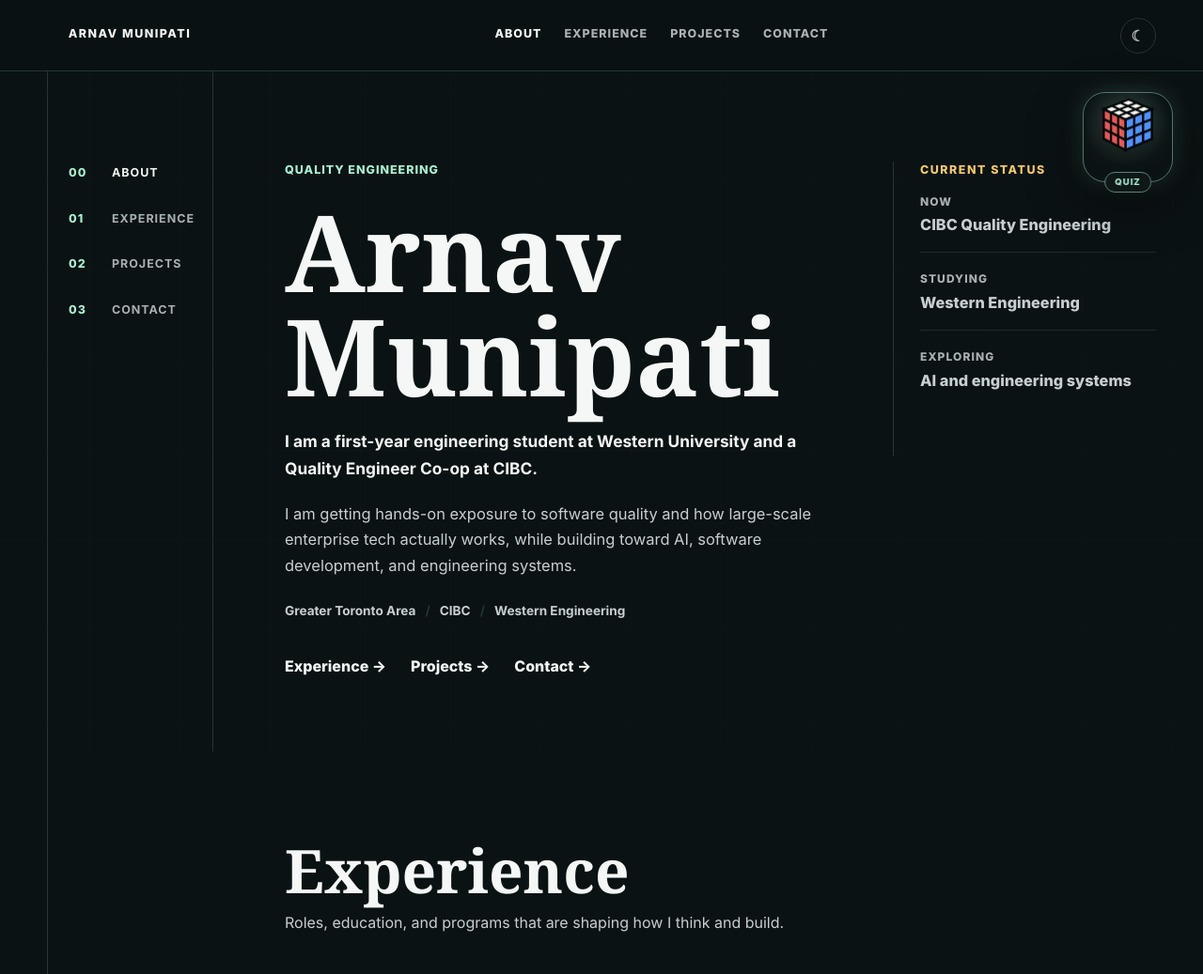
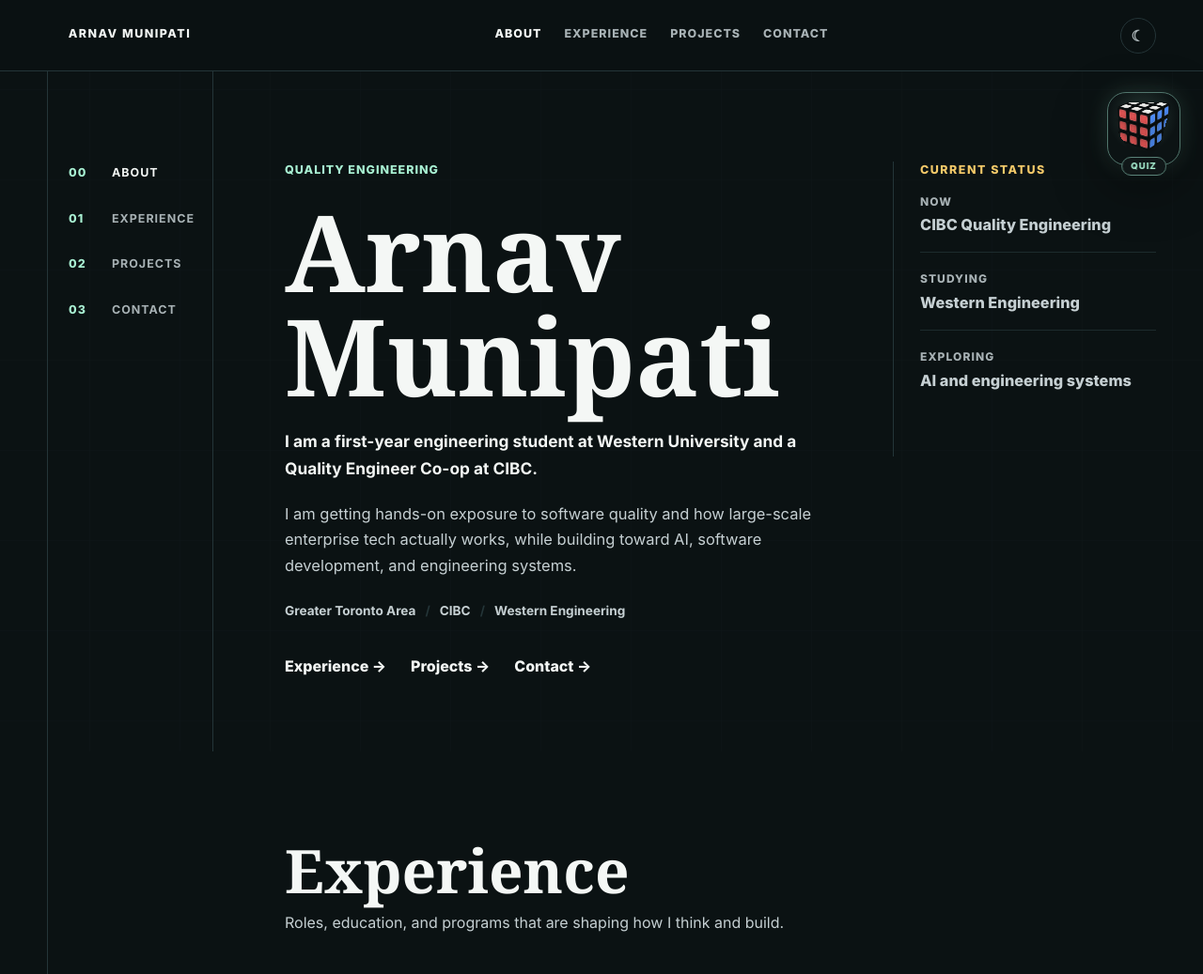
Before and after one commit to arnavm24/arnavmunipati.fyi, a plain HTML site: page index.html in a window 1280 px wide. Shown: the top 1037 px of the page at 94% size. Drawn offline with Linux system fonts and the light colour scheme; files whose address does not match are found by name.

Commit message:
Restore compact Rubik's cube trigger

```diff
--- a/script.js
+++ b/script.js
@@ -416,7 +416,6 @@ if (rubiksWidget) {
     const state = {
       element,
       cubies: [],
-      triggerSvg: null,
       solvedOrientation: null,
     };
 
@@ -450,15 +449,6 @@ if (rubiksWidget) {
           element.append(cubie);
         }
       }
-    }
-
-    if (element.closest(".cube-trigger")) {
-      state.triggerSvg = document.createElementNS("http://www.w3.org/2000/svg", "svg");
-      state.triggerSvg.classList.add("rubiks-trigger-svg");
-      state.triggerSvg.setAttribute("viewBox", "0 0 96 88");
-      state.triggerSvg.setAttribute("aria-hidden", "true");
-      state.triggerSvg.setAttribute("focusable", "false");
-      element.append(state.triggerSvg);
     }
 
     return state;
@@ -501,106 +491,6 @@ if (rubiksWidget) {
       renderCubiePosition(cube, cubie, spacing);
       renderCubieStickers(cubie);
     });
-
-    renderTriggerCube(cube);
-  }
-
-  function findCubie(cube, position) {
-    return cube.cubies.find(
-      (cubie) =>
-        cubie.position.x === position.x &&
-        cubie.position.y === position.y &&
-        cubie.position.z === position.z,
-    );
-  }
-
-  function getFaceColor(cube, side, position) {
-    return findCubie(cube, position)?.stickers[side] || "#0b1011";
-  }
-
-  function mixPoint(a, b, amount) {
-    return {
-      x: a.x + (b.x - a.x) * amount,
-      y: a.y + (b.y - a.y) * amount,
-    };
-  }
-
-  function quadPoint(quad, u, v) {
-    const top = mixPoint(quad[0], quad[1], u);
-    const bottom = mixPoint(quad[3], quad[2], u);
-    return mixPoint(top, bottom, v);
-  }
-
-  function drawPolygon(svg, points, fill, className = "rubiks-trigger-tile") {
-    const polygon = document.createElementNS("http://www.w3.org/2000/svg", "polygon");
-    polygon.setAttribute("points", points.map((point) => `${point.x.toFixed(2)},${point.y.toFixed(2)}`).join(" "));
-    polygon.setAttribute("fill", fill);
-    polygon.classList.add(className);
-    svg.append(polygon);
-  }
-
-  function drawTriggerFace(svg, cube, face) {
-    drawPolygon(svg, face.quad, "#050a0b", "rubiks-trigger-face");
-
-    const gap = 0.018;
-    for (let row = 0; row < 3; row += 1) {
-      for (let column = 0; column < 3; column += 1) {
-        const u0 = column / 3 + gap;
-        const u1 = (column + 1) / 3 - gap;
-        const v0 = row / 3 + gap;
-        const v1 = (row + 1) / 3 - gap;
-        const points = [
-          quadPoint(face.quad, u0, v0),
-          quadPoint(face.quad, u1, v0),
-          quadPoint(face.quad, u1, v1),
-          quadPoint(face.quad, u0, v1),
-        ];
-        const color = face.colorAt(cube, row, column);
-        drawPolygon(svg, points, color);
-      }
-    }
-  }
-
-  function renderTriggerCube(cube) {
-    if (!cube.triggerSvg) return;
-
-    const svg = cube.triggerSvg;
-    svg.replaceChildren();
-
-    const faces = [
-      {
-        quad: [
-          { x: 18, y: 22 },
-          { x: 49, y: 10 },
-          { x: 78, y: 22 },
-          { x: 45, y: 35 },
-        ],
-        colorAt: (currentCube, row, column) =>
-          getFaceColor(currentCube, "top", { x: column - 1, y: 1, z: 1 - row }),
-      },
-      {
-        quad: [
-          { x: 45, y: 35 },
-          { x: 78, y: 22 },
-          { x: 78, y: 59 },
-          { x: 45, y: 73 },
-        ],
-        colorAt: (currentCube, row, column) =>
-          getFaceColor(currentCube, "right", { x: 1, y: 1 - row, z: 1 - column }),
-      },
-      {
-        quad: [
-          { x: 18, y: 22 },
-          { x: 45, y: 35 },
-          { x: 45, y: 73 },
-          { x: 18, y: 59 },
-        ],
-        colorAt: (currentCube, row, column) =>
-          getFaceColor(currentCube, "front", { x: column - 1, y: 1 - row, z: 1 }),
-      },
-    ];
-
-    faces.forEach((face) => drawTriggerFace(svg, cube, face));
   }
 
   function queueCubeRender() {
--- a/styles.css
+++ b/styles.css
@@ -658,11 +658,11 @@ h3 {
 .cube-trigger {
   position: relative;
   display: grid;
-  width: 96px;
-  height: 96px;
+  width: 78px;
+  height: 78px;
   place-items: center;
   border: 1px solid color-mix(in srgb, var(--accent) 34%, var(--line));
-  border-radius: 24px;
+  border-radius: 20px;
   background:
     radial-gradient(circle at 48% 34%, color-mix(in srgb, var(--accent) 18%, transparent), transparent 58%),
     color-mix(in srgb, var(--bg) 90%, var(--panel));
@@ -680,18 +680,11 @@ h3 {
     transform 180ms ease;
 }
 
-button.cube-trigger {
-  position: fixed !important;
-  top: calc(var(--header) + 22px) !important;
-  right: auto !important;
-  left: calc(100vw - 128px) !important;
-}
-
 .cube-trigger::after {
   position: absolute;
   left: 50%;
   bottom: -12px;
-  padding: 5px 10px;
+  padding: 4px 9px;
   border: 1px solid color-mix(in srgb, var(--accent) 42%, var(--line));
   border-radius: 999px;
   background: color-mix(in srgb, var(--panel) 90%, var(--bg));
@@ -733,42 +726,14 @@ button.cube-trigger {
 }
 
 .cube-trigger .rubiks-mini {
-  --cube-size: 82px;
-  --cubie-size: 15px;
-  --cubie-half: 7.5px;
-  --cubie-spacing: 15.75px;
-  transform: translate3d(0, -11px, 0);
-}
-
-.cube-trigger .rubiks-cubie {
-  display: none;
-}
-
-.rubiks-trigger-svg {
-  position: absolute;
-  top: 50%;
-  left: 50%;
-  display: block;
-  width: var(--cube-size);
-  height: calc(var(--cube-size) * 0.92);
-  overflow: visible;
-  filter:
-    drop-shadow(0 10px 12px rgba(0, 0, 0, 0.3))
-    drop-shadow(0 0 14px color-mix(in srgb, var(--accent) 12%, transparent));
-  shape-rendering: geometricPrecision;
-  transform: translate(-50%, -50%);
-}
-
-.rubiks-trigger-face {
-  stroke: #050a0b;
-  stroke-linejoin: miter;
-  stroke-width: 3;
-}
-
-.rubiks-trigger-tile {
-  stroke: #050a0b;
-  stroke-linejoin: miter;
-  stroke-width: 1.8;
+  --cube-size: 60px;
+  --cubie-size: 12.5px;
+  --cubie-half: 6.25px;
+  --cubie-spacing: 13.1px;
+  --trigger-cube-y: -6px;
+  --trigger-cube-float-y: -10px;
+  animation: trigger-cube-float 3.4s ease-in-out infinite;
+  transform: translate3d(0, var(--trigger-cube-y), 0) rotateX(-24deg) rotateY(-35deg);
 }
 
 .rubiks-mini-large {
@@ -1164,6 +1129,17 @@ button.cube-trigger {
   }
 }
 
+@keyframes trigger-cube-float {
+  0%,
+  100% {
+    transform: translate3d(0, var(--trigger-cube-y), 0) rotateX(-24deg) rotateY(-35deg);
+  }
+
+  50% {
+    transform: translate3d(0, var(--trigger-cube-float-y), 0) rotateX(-24deg) rotateY(-35deg);
+  }
+}
+
 @keyframes cubie-layer-turn {
   0% {
     transform: rotateX(0deg) translate3d(var(--tx), var(--ty), var(--tz));
@@ -1392,26 +1368,26 @@ button.cube-trigger {
 
   .rubiks-widget {
     top: calc(var(--header) + 14px);
-    right: 22px;
-    right: calc(22px + env(safe-area-inset-right, 0px));
+    right: max(14px, env(safe-area-inset-right));
     left: auto;
   }
 
   .cube-trigger {
-    width: 92px;
-    height: 92px;
-    border-radius: 24px;
+    width: 68px;
+    height: 68px;
+    border-radius: 18px;
   }
 
   button.cube-trigger {
+    position: fixed !important;
     top: calc(var(--header) + 14px) !important;
     right: auto !important;
     left: 60vw !important;
   }
 
   .cube-trigger::after {
-    bottom: -11px;
-    padding: 4px 9px;
+    bottom: -10px;
+    padding: 3px 8px;
     font-size: 0.55rem;
   }
 
@@ -1423,11 +1399,13 @@ button.cube-trigger {
   }
 
   .cube-trigger .rubiks-mini {
-    --cube-size: 76px;
-    --cubie-size: 14px;
-    --cubie-half: 7px;
-    --cubie-spacing: 14.7px;
-    transform: translate3d(0, -10px, 0);
+    --cube-size: 54px;
+    --cubie-size: 11.25px;
+    --cubie-half: 5.625px;
+    --cubie-spacing: 11.8px;
+    --trigger-cube-y: -5px;
+    --trigger-cube-float-y: -8px;
+    transform: translate3d(0, var(--trigger-cube-y), 0) rotateX(-24deg) rotateY(-35deg);
   }
 
   .rubiks-popover {
```
